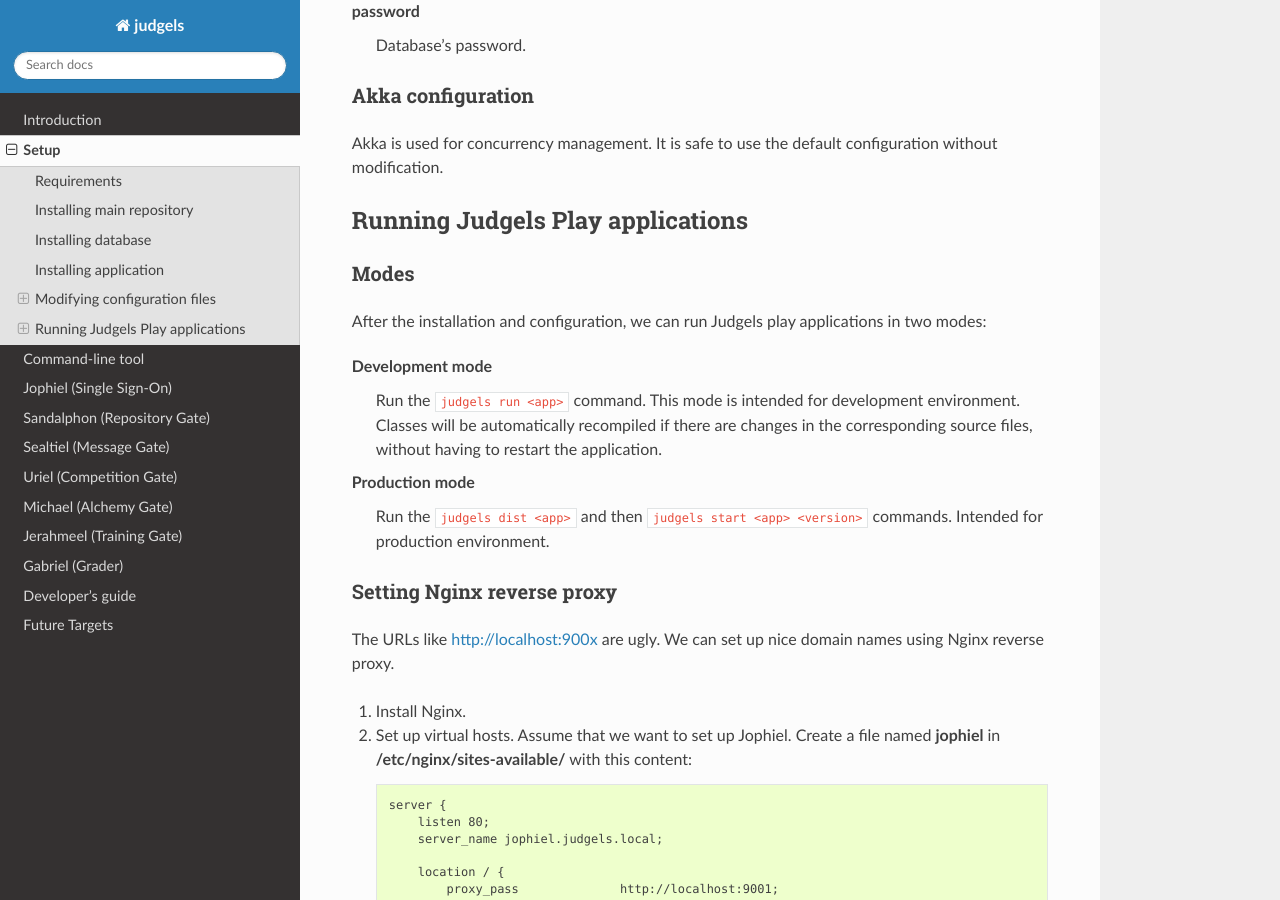
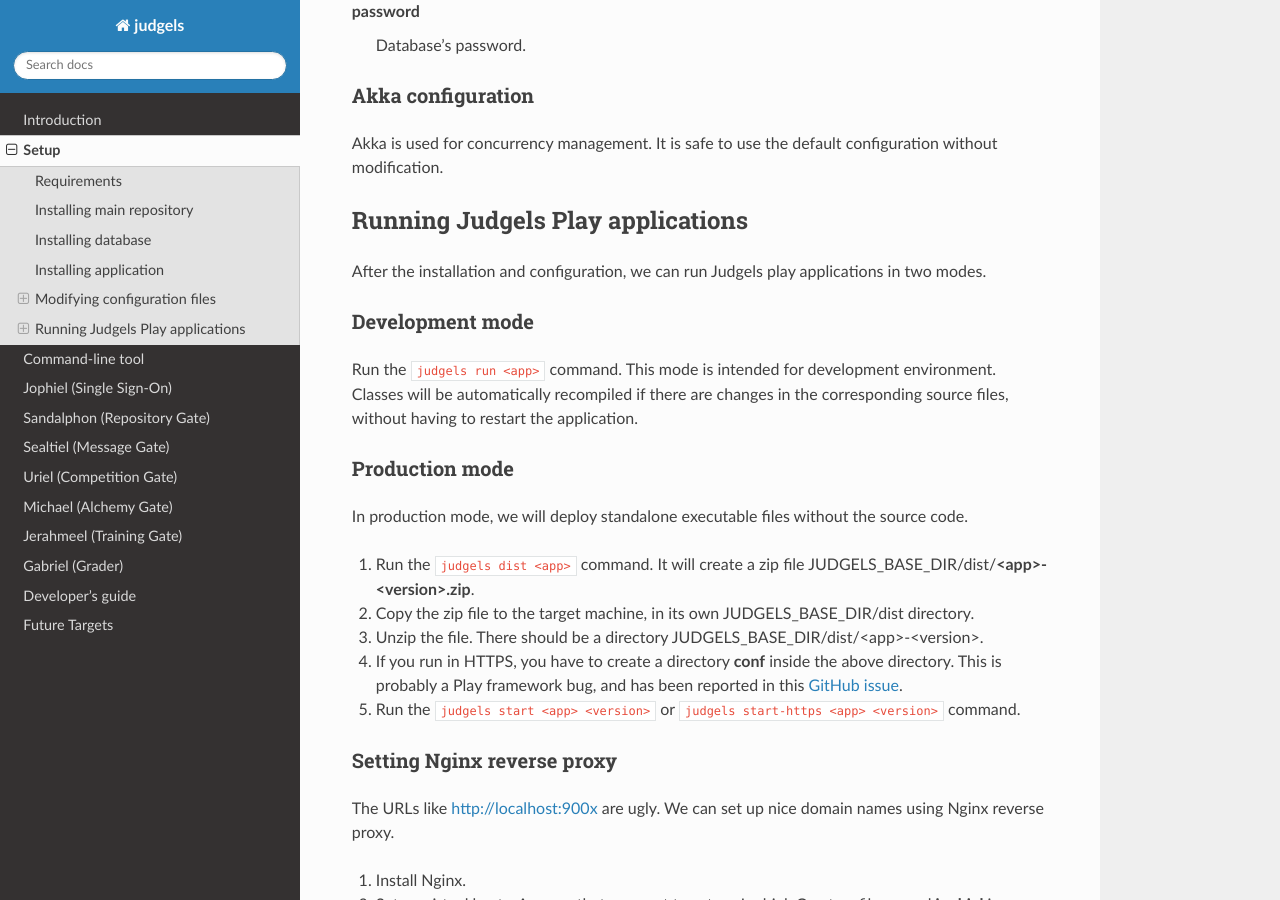
Before and after one commit to judgels/judgels, a Sphinx documentation site: the page built from docs/setup.rst, in a window 1280 px wide and 900 px high, scrolled down 3095 px. Built offline with Sphinx 7.4.7 and the Read the Docs theme 2.0.0, drawn with Linux system fonts in a browser that asks for light colours; formulas are drawn with MathJax 3.

Commit message:
Add information about deployment in docs

```diff
--- a/docs/setup.rst
+++ b/docs/setup.rst
@@ -127,16 +127,24 @@
 Running Judgels Play applications
 ---------------------------------
 
-Modes
-*****
-
-After the installation and configuration, we can run Judgels play applications in two modes:
+After the installation and configuration, we can run Judgels play applications in two modes.
 
 Development mode
-    Run the :code:`judgels run <app>` command. This mode is intended for development environment. Classes will be automatically recompiled if there are changes in the corresponding source files, without having to restart the application.
+****************
+
+Run the :code:`judgels run <app>` command. This mode is intended for development environment. Classes will be automatically recompiled if there are changes in the corresponding source files, without having to restart the application.
 
 Production mode
-    Run the :code:`judgels dist <app>` and then :code:`judgels start <app> <version>` commands. Intended for production environment.
+***************
+
+In production mode, we will deploy standalone executable files without the source code.
+
+#. Run the :code:`judgels dist <app>` command. It will create a zip file JUDGELS_BASE_DIR/dist/**<app>-<version>.zip**.
+#. Copy the zip file to the target machine, in its own JUDGELS_BASE_DIR/dist directory.
+#. Unzip the file. There should be a directory JUDGELS_BASE_DIR/dist/<app>-<version>.
+#. If you run in HTTPS, you have to create a directory **conf** inside the above directory. This is probably a Play framework bug, and has been reported in this `GitHub issue <https://github.com/playframework/playframework/issues/4820>`_.
+#. Run the :code:`judgels start <app> <version>` or :code:`judgels start-https <app> <version>` command.
+
 
 Setting Nginx reverse proxy
 ***************************
```
